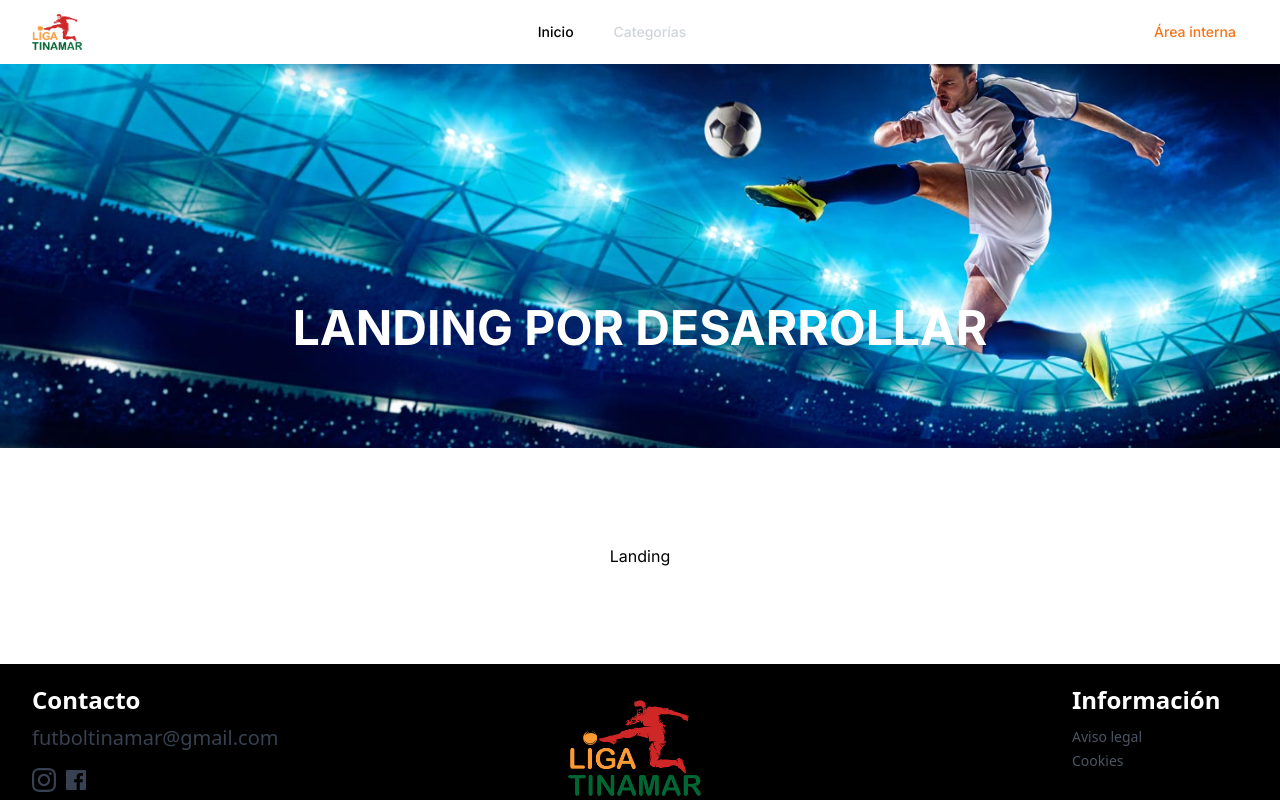
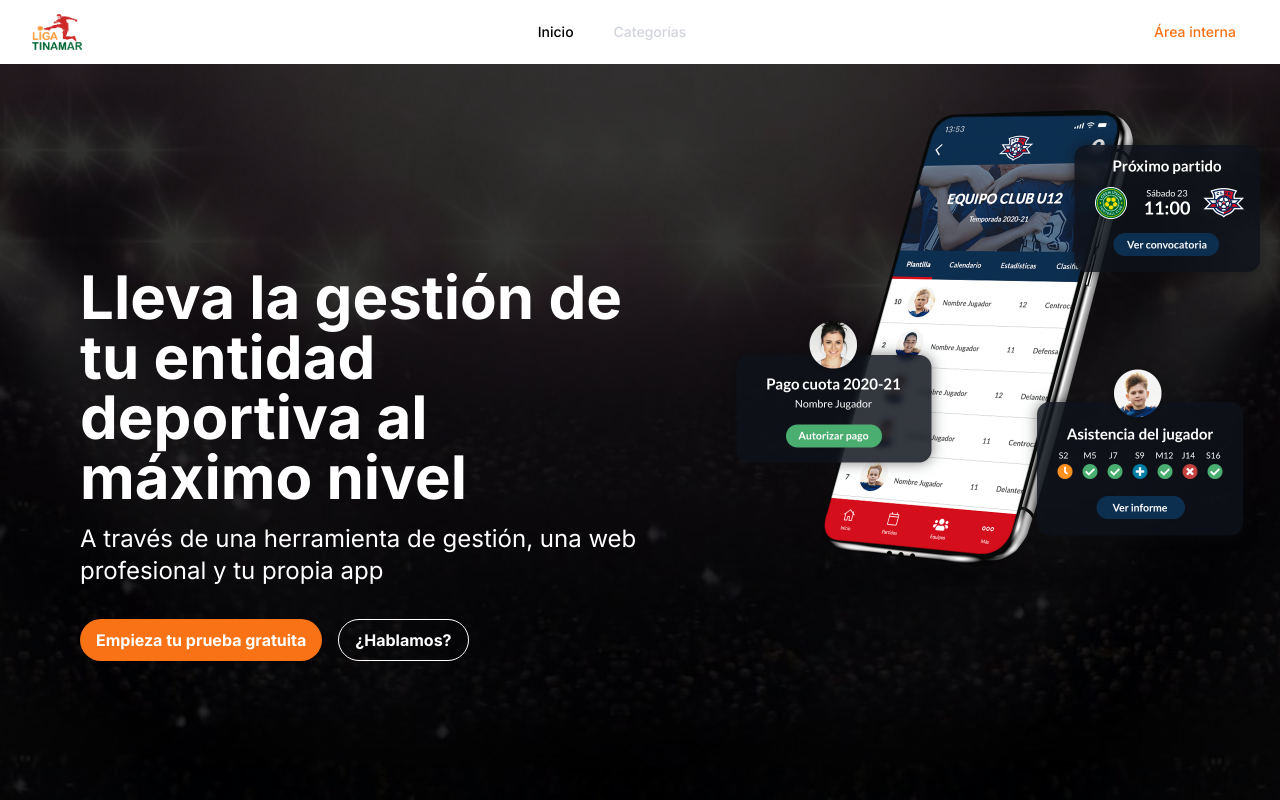
Before and after one commit to DevSBejaranoM/mudepo-frontend, a Next.js app: page / in a window 1280 px wide. Shown: the top 800 px of the page. Built offline with nearby package versions, Linux system fonts and the light colour scheme; no server answers.

Commit message:
homeMainSection

```diff
--- /dev/null
+++ b/app/components/HomeContent/index.tsx
@@ -0,0 +1,8 @@
+const HomeContent = () => {
+  return (
+    <div>
+      <h1>Home Content</h1>
+    </div>
+  );
+};
+export default HomeContent;
--- /dev/null
+++ b/app/components/HomeMainSection/index.tsx
@@ -0,0 +1,36 @@
+const HomeMainSection = () => {
+  return (
+    <header
+      className="relative bg-cover bg-center h-screen"
+      style={{ backgroundImage: "url('/images/home/home-header-bg.jpg')" }}
+    >
+      <div className="absolute inset-0 bg-black opacity-50"></div>
+      <div className="relative z-10 flex flex-col items-center justify-center h-full text-center text-white">
+        <div className="grid grid-cols-1 md:grid-cols-2 space-y-16">
+          <div className="md:ml-20 mb-80 md:mb-0">
+            <h1 className="text-4xl md:text-6xl md:text-start font-bold">
+              Lleva la gestión de tu entidad deportiva al máximo nivel
+            </h1>
+            <p className="mt-4 text-lg md:text-2xl md:text-start">
+              A través de una herramienta de gestión, una web profesional y tu
+              propia app
+            </p>
+            <div className="mt-8 flex flex-col md:flex-row gap-4 mx-10 md:mx-0">
+              <button className="bg-orange-500 hover:bg-orange-600 text-white font-bold py-2 px-4 rounded-full">
+                Empieza tu prueba gratuita
+              </button>
+              <button className="bg-transparent border border-white hover:bg-white hover:text-black text-white font-bold py-2 px-4 rounded-full">
+                ¿Hablamos?
+              </button>
+            </div>
+          </div>
+          <div className="flex justify-center md:justify-end absolute place-self-center bottom-40 md:place-self-end md:bottom-96 lg:bottom-64 lg:right-0">
+            <img src="/images/home/home-section.png" alt="Logo" className="w-[50%]" />
+          </div>
+        </div>
+      </div>
+    </header>
+  );
+};
+
+export default HomeMainSection;
--- a/app/page.tsx
+++ b/app/page.tsx
@@ -1,13 +1,13 @@
-import ListCategories from "./components/ListCategories";
-import MainSection from "./components/MainSection";
+import HomeContent from "./components/HomeContent";
+import HomeMainSection from "./components/HomeMainSection";
 
 export default function Home() {
 
   return (
     <div>
-      <MainSection image={"/images/header-background.jpg"} title="LANDING POR DESARROLLAR" />
+      <HomeMainSection />
       <section className="mx-auto my-20 p-4 lg:h-auto flex items-center justify-center">
-        Landing
+        <HomeContent  />
       </section>
     </div>
   );
```
Also changed, not shown: public/images/home/home-header-bg.jpg (added), public/images/home/home-section.png (added).
